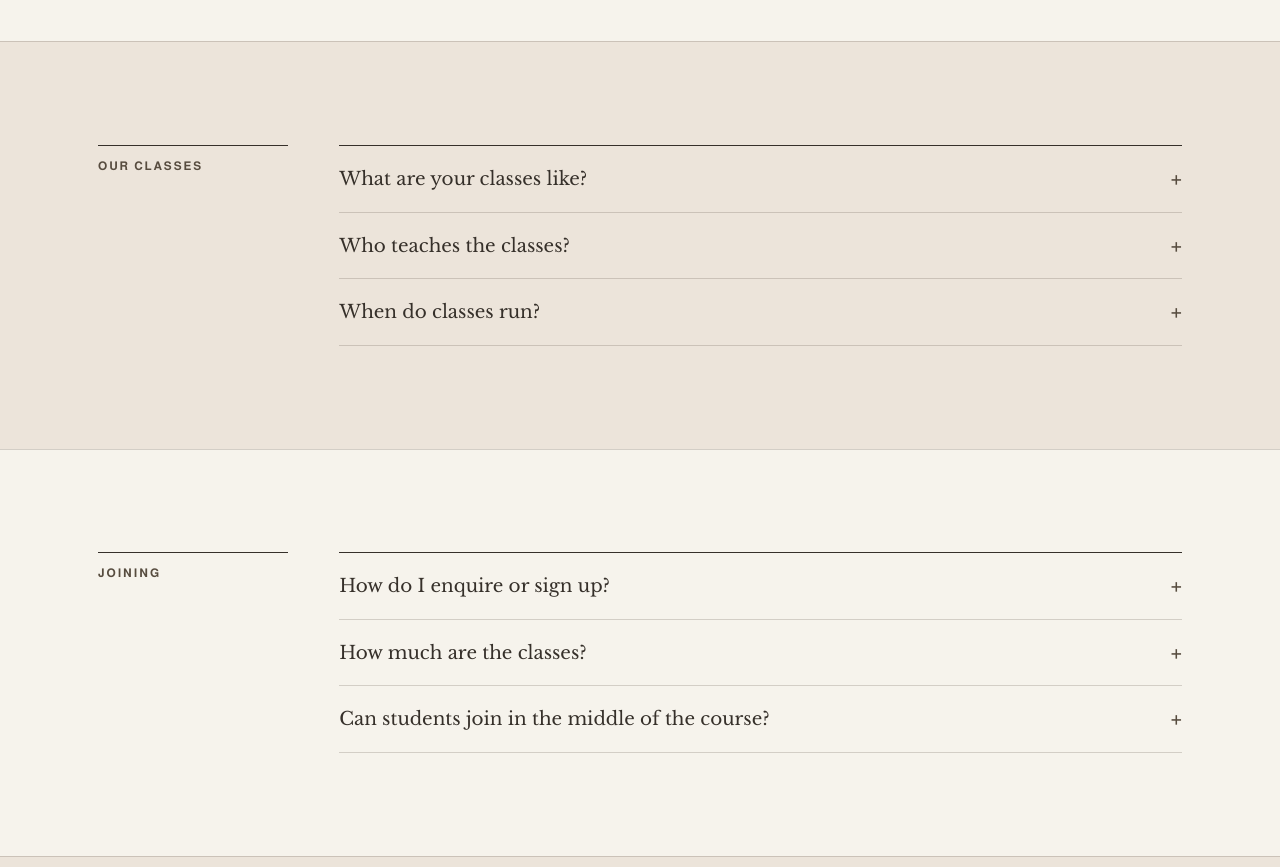
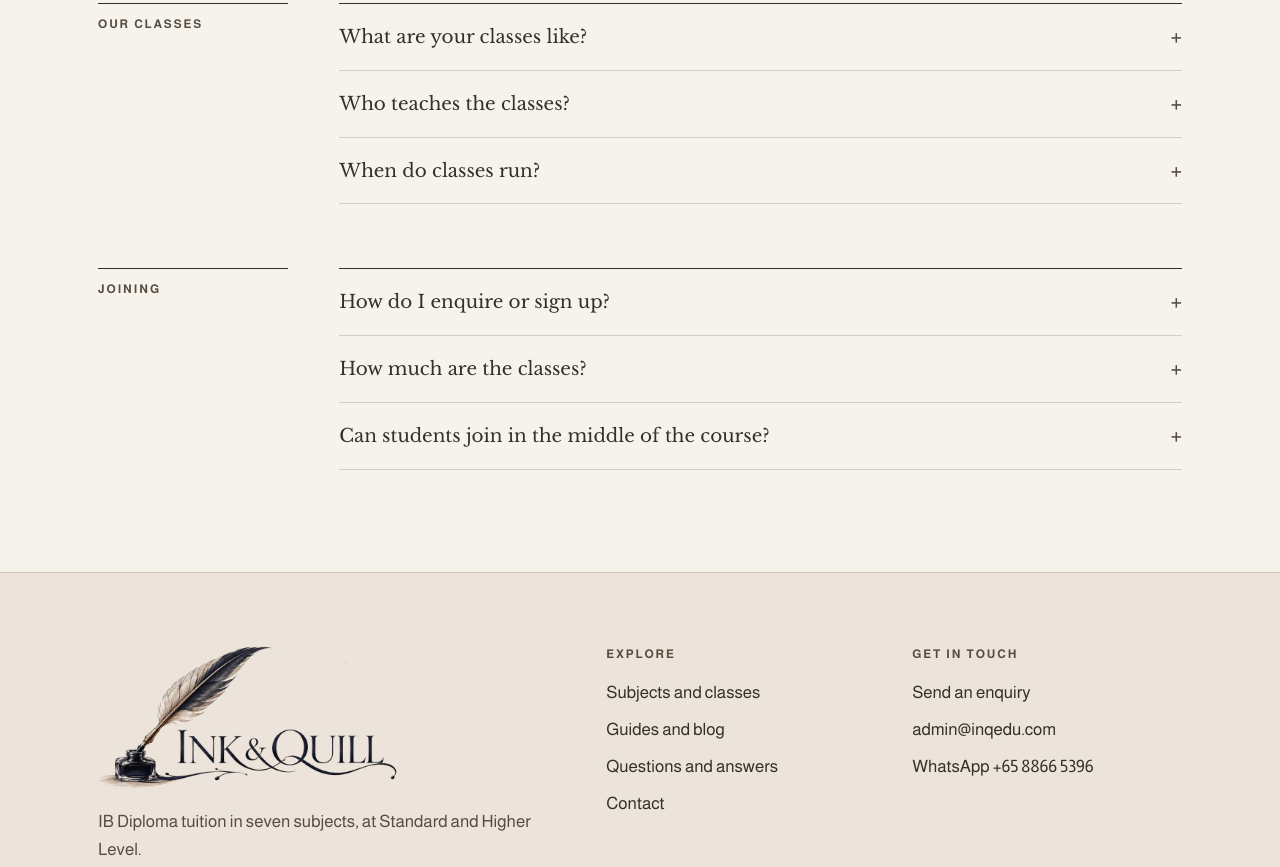
Before and after one commit to INQEDU/INQEDU-Website, a plain HTML site: page site/contact.html in a window 1280 px wide. Shown: the part 1975-2842 px from the top of the page. Drawn offline with Linux system fonts and the light colour scheme.

Commit message:
Put the FAQ heading above all question groups
Co-Authored-By: Claude Opus 5.5 <noreply@anthropic.com>
Claude-Session: https://claude.ai/code/session_01Ke8gU9KSMf7woJkjVfRPVW

```diff
--- a/site/contact.html
+++ b/site/contact.html
@@ -54,13 +54,14 @@
 </section>
 
 <section class="band" id="faq">
-  <div class="wrap cols">
-    <p class="label">Subjects and courses</p>
-    <div>
+  <div class="wrap">
     <div class="band-head">
       <h2>Frequently asked questions</h2>
       <p class="measure">If your question is not answered here, message us on WhatsApp.</p>
     </div>
+    <div class="faq-groups">
+    <div class="cols">
+      <p class="label">Subjects and courses</p>
       <div class="faq-list">
           <details class="faq">
             <summary>Which subjects do you teach?</summary>
@@ -88,13 +89,8 @@
           </details>
       </div>
     </div>
-  </div>
-</section>
-
-<section class="band band--linen">
-  <div class="wrap cols">
+    <div class="cols">
       <p class="label">Our classes</p>
-    <div>
       <div class="faq-list">
           <details class="faq">
             <summary>What are your classes like?</summary>
@@ -110,13 +106,8 @@
           </details>
       </div>
     </div>
-  </div>
-</section>
-
-<section class="band">
-  <div class="wrap cols">
+    <div class="cols">
       <p class="label">Joining</p>
-    <div>
       <div class="faq-list">
           <details class="faq">
             <summary>How do I enquire or sign up?</summary>
@@ -130,6 +121,7 @@
             <summary>Can students join in the middle of the course?</summary>
             <div class="faq-answer"><p>Message us with the student&rsquo;s year of study and subjects. We will let you know which classes have places and how we can help you catch up on what has already been covered.</p></div>
           </details>
+      </div>
     </div>
     </div>
   </div>
--- a/site/css/styles.css
+++ b/site/css/styles.css
@@ -255,6 +255,7 @@ textarea { min-height: 150px; resize: vertical; }
 .todo { font-style: italic; opacity: 0.8; }
 
 /* FAQ */
+.faq-groups { display: flex; flex-direction: column; gap: clamp(40px, 5vw, 64px); }
 .faq-list { border-top: 1px solid var(--ink); }
 .faq { border-bottom: 1px solid var(--rule); }
 .faq summary { list-style: none; cursor: pointer; display: flex; justify-content: space-between; align-items: baseline; gap: 24px; padding: 1.25rem 0; font-family: var(--display); font-size: 1.15rem; line-height: 1.4; color: var(--ink); }
```
Also changed, not shown: 1 other file. Lines whose indentation alone changed are shown as unchanged.
